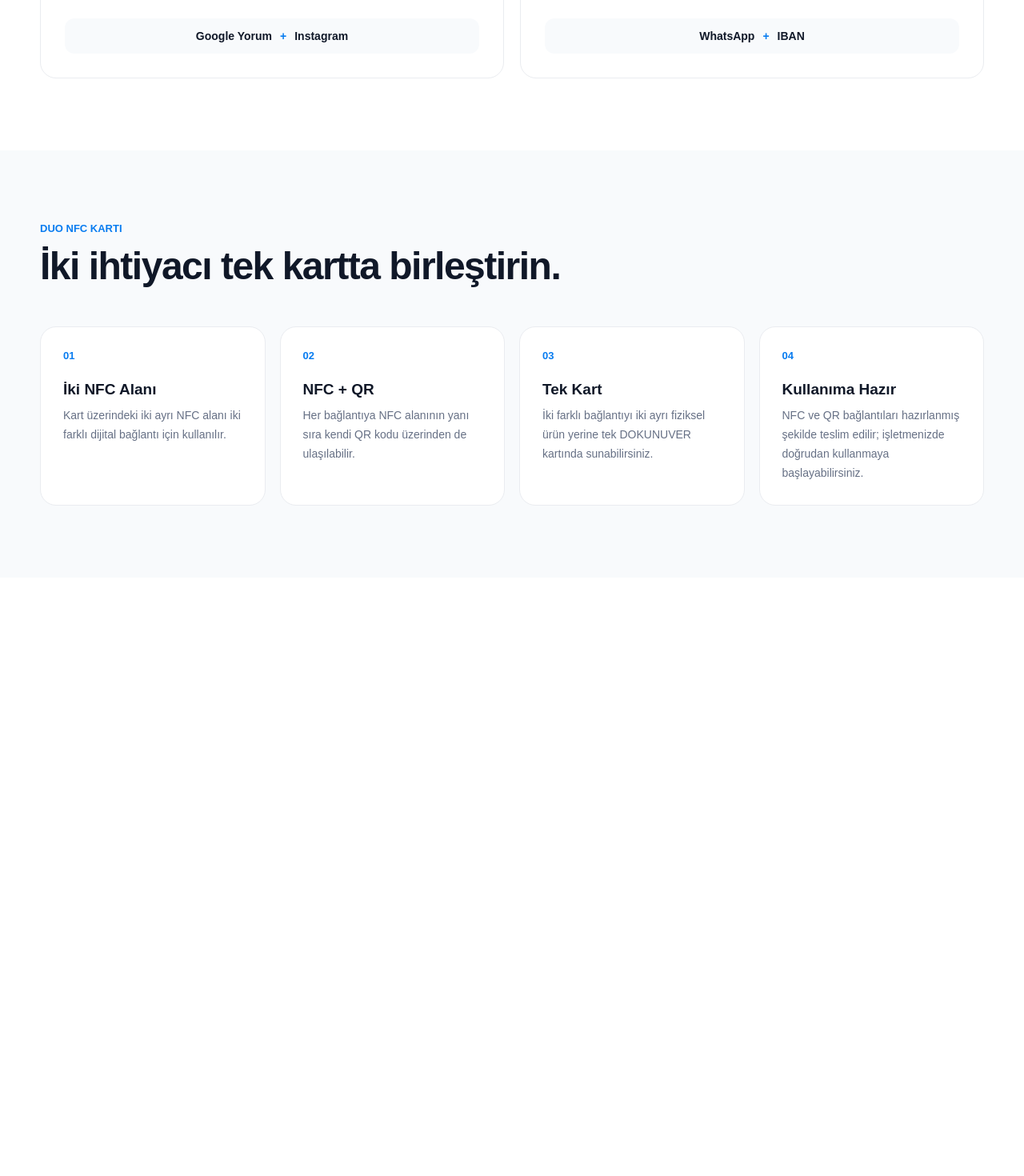
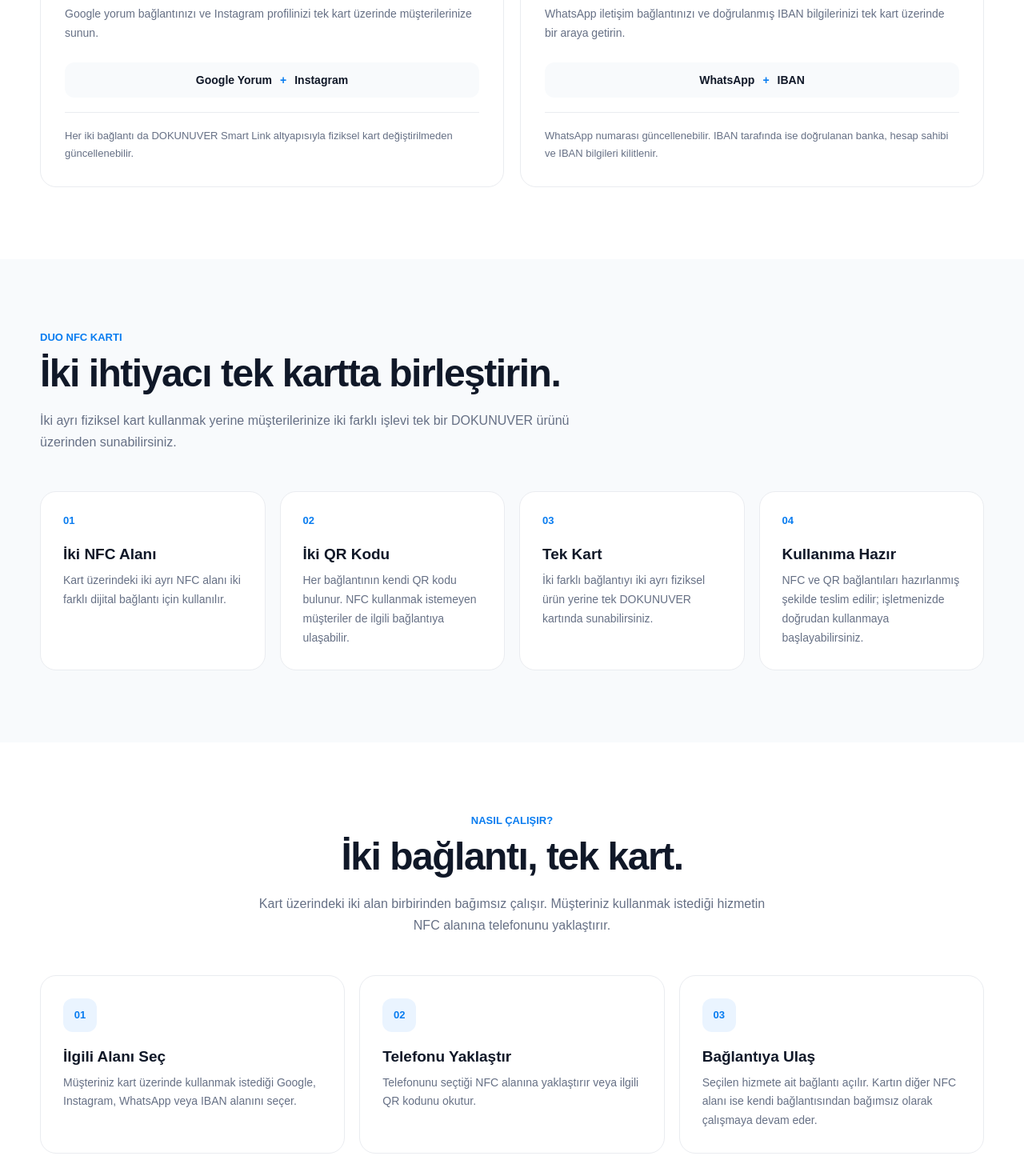
Before and after one commit to temurtasyucel-ops/dokunuver-Web, a Next.js app: page /urunler/duo in a window 1280 px wide. Shown: the part 1244-2714 px from the top of the page at 80% size. Before the commit the page ends 1966 px from the top, so only its background shows below. Built offline with nearby package versions, Linux system fonts and the light colour scheme.

Commit message:
Update page.js

```diff
--- a/app/urunler/duo/page.js
+++ b/app/urunler/duo/page.js
@@ -23,6 +23,7 @@ export default function DuoPage() {
           display: "flex",
           alignItems: "center",
           justifyContent: "space-between",
+          gap: "20px",
         }}
       >
         <a
@@ -61,6 +62,7 @@ export default function DuoPage() {
             color: "#475467",
             fontSize: "14px",
             fontWeight: "700",
+            whiteSpace: "nowrap",
           }}
         >
           ← Ürünlere Dön
@@ -78,7 +80,8 @@ export default function DuoPage() {
         <div
           style={{
             display: "grid",
-            gridTemplateColumns: "repeat(auto-fit, minmax(320px, 1fr))",
+            gridTemplateColumns:
+              "repeat(auto-fit, minmax(320px, 1fr))",
             gap: "70px",
             alignItems: "center",
           }}
@@ -100,7 +103,8 @@ export default function DuoPage() {
                 maxWidth: "500px",
                 height: "auto",
                 borderRadius: "20px",
-                boxShadow: "0 20px 50px rgba(16,24,40,0.12)",
+                boxShadow:
+                  "0 20px 50px rgba(16,24,40,0.12)",
               }}
             />
           </div>
@@ -141,8 +145,10 @@ export default function DuoPage() {
                 lineHeight: "1.7",
               }}
             >
-              İki farklı dijital bağlantıyı, iki ayrı NFC alanı ve QR
-              kodlarıyla tek DOKUNUVER kartında bir araya getirin.
+              İki farklı dijital bağlantıyı, iki ayrı NFC alanı ve
+              iki ayrı QR koduyla tek DOKUNUVER kartında bir araya
+              getirin. Müşteriniz ihtiyacına göre kart üzerindeki
+              ilgili alana dokunsun.
             </p>
 
             {/* FİYAT */}
@@ -184,8 +190,13 @@ export default function DuoPage() {
               <div>✓ 10 × 10 cm</div>
               <div>✓ 2 ayrı NFC alanı</div>
               <div>✓ 2 ayrı QR kod</div>
-              <div>✓ İki bağlantı tek kartta</div>
-              <div>✓ Masaüstü stand veya çift taraflı bant seçeneği</div>
+              <div>✓ İki farklı işlev tek kartta</div>
+              <div>
+                ✓ Google + Instagram veya WhatsApp + IBAN
+              </div>
+              <div>
+                ✓ Masaüstü stand veya çift taraflı bant seçeneği
+              </div>
             </div>
 
             {/* BUTONLAR */}
@@ -249,7 +260,7 @@ export default function DuoPage() {
         >
           <div
             style={{
-              maxWidth: "700px",
+              maxWidth: "720px",
               marginBottom: "48px",
             }}
           >
@@ -268,6 +279,7 @@ export default function DuoPage() {
               style={{
                 margin: "0",
                 fontSize: "clamp(32px, 5vw, 48px)",
+                lineHeight: "1.1",
                 letterSpacing: "-1.5px",
               }}
             >
@@ -282,14 +294,16 @@ export default function DuoPage() {
                 lineHeight: "1.7",
               }}
             >
-              Duo NFC Kartı iki farklı seçenekle hazırlanır.
+              Duo NFC Kartı iki farklı ürün kombinasyonuyla
+              hazırlanır.
             </p>
           </div>
 
           <div
             style={{
               display: "grid",
-              gridTemplateColumns: "repeat(auto-fit, minmax(280px, 1fr))",
+              gridTemplateColumns:
+                "repeat(auto-fit, minmax(280px, 1fr))",
               gap: "20px",
             }}
           >
@@ -299,14 +313,16 @@ export default function DuoPage() {
               description="Google yorum bağlantınızı ve Instagram profilinizi tek kart üzerinde müşterilerinize sunun."
               first="Google Yorum"
               second="Instagram"
+              detail="Her iki bağlantı da DOKUNUVER Smart Link altyapısıyla fiziksel kart değiştirilmeden güncellenebilir."
             />
 
             <DuoOption
               number="02"
               title="WhatsApp + IBAN"
-              description="WhatsApp iletişim bağlantınızı ve IBAN bilgilerinizi tek kart üzerinde bir araya getirin."
+              description="WhatsApp iletişim bağlantınızı ve doğrulanmış IBAN bilgilerinizi tek kart üzerinde bir araya getirin."
               first="WhatsApp"
               second="IBAN"
+              detail="WhatsApp numarası güncellenebilir. IBAN tarafında ise doğrulanan banka, hesap sahibi ve IBAN bilgileri kilitlenir."
             />
           </div>
         </div>
@@ -346,17 +362,32 @@ export default function DuoPage() {
               style={{
                 margin: "0",
                 fontSize: "clamp(32px, 5vw, 48px)",
+                lineHeight: "1.1",
                 letterSpacing: "-1.5px",
               }}
             >
               İki ihtiyacı tek kartta birleştirin.
             </h2>
+
+            <p
+              style={{
+                margin: "18px 0 0",
+                color: "#667085",
+                fontSize: "16px",
+                lineHeight: "1.7",
+              }}
+            >
+              İki ayrı fiziksel kart kullanmak yerine müşterilerinize
+              iki farklı işlevi tek bir DOKUNUVER ürünü üzerinden
+              sunabilirsiniz.
+            </p>
           </div>
 
           <div
             style={{
               display: "grid",
-              gridTemplateColumns: "repeat(auto-fit, minmax(240px, 1fr))",
+              gridTemplateColumns:
+                "repeat(auto-fit, minmax(240px, 1fr))",
               gap: "18px",
             }}
           >
@@ -368,8 +399,8 @@ export default function DuoPage() {
 
             <FeatureCard
               number="02"
-              title="NFC + QR"
-              description="Her bağlantıya NFC alanının yanı sıra kendi QR kodu üzerinden de ulaşılabilir."
+              title="İki QR Kodu"
+              description="Her bağlantının kendi QR kodu bulunur. NFC kullanmak istemeyen müşteriler de ilgili bağlantıya ulaşabilir."
             />
 
             <FeatureCard
@@ -386,11 +417,241 @@ export default function DuoPage() {
           </div>
         </div>
       </section>
+
+      {/* NASIL ÇALIŞIR */}
+      <section
+        style={{
+          background: "#ffffff",
+          padding: "90px 24px",
+        }}
+      >
+        <div
+          style={{
+            maxWidth: "1180px",
+            margin: "0 auto",
+            textAlign: "center",
+          }}
+        >
+          <div
+            style={{
+              color: "#087cf0",
+              fontSize: "13px",
+              fontWeight: "800",
+              marginBottom: "12px",
+            }}
+          >
+            NASIL ÇALIŞIR?
+          </div>
+
+          <h2
+            style={{
+              margin: "0",
+              fontSize: "clamp(32px, 5vw, 48px)",
+              lineHeight: "1.1",
+              letterSpacing: "-1.5px",
+            }}
+          >
+            İki bağlantı, tek kart.
+          </h2>
+
+          <p
+            style={{
+              maxWidth: "650px",
+              margin: "18px auto 48px",
+              color: "#667085",
+              fontSize: "16px",
+              lineHeight: "1.7",
+            }}
+          >
+            Kart üzerindeki iki alan birbirinden bağımsız çalışır.
+            Müşteriniz kullanmak istediği hizmetin NFC alanına
+            telefonunu yaklaştırır.
+          </p>
+
+          <div
+            style={{
+              display: "grid",
+              gridTemplateColumns:
+                "repeat(auto-fit, minmax(240px, 1fr))",
+              gap: "18px",
+              textAlign: "left",
+            }}
+          >
+            <StepCard
+              number="01"
+              title="İlgili Alanı Seç"
+              description="Müşteriniz kart üzerinde kullanmak istediği Google, Instagram, WhatsApp veya IBAN alanını seçer."
+            />
+
+            <StepCard
+              number="02"
+              title="Telefonu Yaklaştır"
+              description="Telefonunu seçtiği NFC alanına yaklaştırır veya ilgili QR kodunu okutur."
+            />
+
+            <StepCard
+              number="03"
+              title="Bağlantıya Ulaş"
+              description="Seçilen hizmete ait bağlantı açılır. Kartın diğer NFC alanı ise kendi bağlantısından bağımsız olarak çalışmaya devam eder."
+            />
+          </div>
+        </div>
+      </section>
+
+      {/* DUO YÖNETİM MANTIĞI */}
+      <section
+        style={{
+          background: "#f8fafc",
+          padding: "90px 24px",
+        }}
+      >
+        <div
+          style={{
+            maxWidth: "1000px",
+            margin: "0 auto",
+          }}
+        >
+          <div
+            style={{
+              textAlign: "center",
+              marginBottom: "42px",
+            }}
+          >
+            <div
+              style={{
+                color: "#087cf0",
+                fontSize: "13px",
+                fontWeight: "800",
+                marginBottom: "12px",
+              }}
+            >
+              BAĞLANTI YÖNETİMİ
+            </div>
+
+            <h2
+              style={{
+                margin: 0,
+                fontSize: "clamp(30px, 5vw, 44px)",
+                lineHeight: "1.1",
+                letterSpacing: "-1.3px",
+              }}
+            >
+              Her Duo seçeneği kendi kurallarına göre çalışır.
+            </h2>
+          </div>
+
+          <div
+            style={{
+              display: "grid",
+              gridTemplateColumns:
+                "repeat(auto-fit, minmax(280px, 1fr))",
+              gap: "20px",
+            }}
+          >
+            <InfoCard
+              title="Google + Instagram"
+              accent="#087cf0"
+              background="#eaf4ff"
+              description="Google yorum ve Instagram bağlantıları DOKUNUVER Smart Link altyapısı üzerinden yönetilir. Hedef bağlantılar değişirse fiziksel kartın yeniden üretilmesi gerekmez."
+            />
+
+            <InfoCard
+              title="WhatsApp + IBAN"
+              accent="#067647"
+              background="#ecfdf3"
+              description="WhatsApp bağlantısı gerektiğinde güncellenebilir. IBAN tarafındaki banka, hesap sahibi ve IBAN bilgileri ise doğrulama işleminden sonra kilitlenir ve normal yönetim işlemleriyle değiştirilemez."
+            />
+          </div>
+        </div>
+      </section>
+
+      {/* SİPARİŞ CTA */}
+      <section
+        style={{
+          background: "#ffffff",
+          padding: "90px 24px 100px",
+        }}
+      >
+        <div
+          style={{
+            maxWidth: "1180px",
+            margin: "0 auto",
+            background: "#101828",
+            borderRadius: "28px",
+            padding: "60px 28px",
+            color: "#ffffff",
+            textAlign: "center",
+          }}
+        >
+          <div
+            style={{
+              color: "#53b1fd",
+              fontSize: "13px",
+              fontWeight: "800",
+              marginBottom: "14px",
+            }}
+          >
+            DOKUNUVER
+          </div>
+
+          <h2
+            style={{
+              maxWidth: "720px",
+              margin: "0 auto",
+              fontSize: "clamp(30px, 5vw, 46px)",
+              lineHeight: "1.1",
+              letterSpacing: "-1.4px",
+            }}
+          >
+            İki dijital bağlantıyı tek kartta birleştirin.
+          </h2>
+
+          <p
+            style={{
+              maxWidth: "650px",
+              margin: "20px auto 30px",
+              color: "#98a2b3",
+              fontSize: "16px",
+              lineHeight: "1.7",
+            }}
+          >
+            Sipariş için WhatsApp üzerinden bize ulaşın.
+            Google + Instagram veya WhatsApp + IBAN Duo
+            seçeneklerinden hangisini istediğinizi belirtin;
+            kartınızı kullanıma hazır şekilde hazırlayalım.
+          </p>
+
+          <a
+            href="https://wa.me/905075738349?text=Merhaba%2C%20DOKUNUVER%20Duo%20NFC%20Kart%C4%B1%20sipari%C5%9Fi%20vermek%20istiyorum."
+            target="_blank"
+            rel="noreferrer"
+            style={{
+              display: "inline-block",
+              textDecoration: "none",
+              background: "#25D366",
+              color: "#ffffff",
+              padding: "16px 26px",
+              borderRadius: "13px",
+              fontSize: "15px",
+              fontWeight: "800",
+            }}
+          >
+            WhatsApp'tan Sipariş Ver
+          </a>
+        </div>
+      </section>
     </main>
   );
 }
 
-function DuoOption({ number, title, description, first, second }) {
+function DuoOption({
+  number,
+  title,
+  description,
+  first,
+  second,
+  detail,
+}) {
   return (
     <div
       style={{
@@ -442,6 +703,7 @@ function DuoOption({ number, title, description, first, second }) {
         }}
       >
         {first}
+
         <span
           style={{
             color: "#087cf0",
@@ -450,7 +712,21 @@ function DuoOption({ number, title, description, first, second }) {
         >
           +
         </span>
+
         {second}
+      </div>
+
+      <div
+        style={{
+          marginTop: "18px",
+          paddingTop: "18px",
+          borderTop: "1px solid #eaecf0",
+          color: "#667085",
+          fontSize: "13px",
+          lineHeight: "1.7",
+        }}
+      >
+        {detail}
       </div>
     </div>
   );
@@ -499,3 +775,98 @@ function FeatureCard({ number, title, description }) {
     </div>
   );
 }
+
+function StepCard({ number, title, description }) {
+  return (
+    <div
+      style={{
+        background: "#ffffff",
+        border: "1px solid #eaecf0",
+        borderRadius: "20px",
+        padding: "28px",
+      }}
+    >
+      <div
+        style={{
+          width: "42px",
+          height: "42px",
+          borderRadius: "12px",
+          background: "#eaf4ff",
+          color: "#087cf0",
+          display: "flex",
+          alignItems: "center",
+          justifyContent: "center",
+          fontSize: "13px",
+          fontWeight: "900",
+          marginBottom: "20px",
+        }}
+      >
+        {number}
+      </div>
+
+      <h3
+        style={{
+          margin: "0 0 10px",
+          fontSize: "19px",
+        }}
+      >
+        {title}
+      </h3>
+
+      <p
+        style={{
+          margin: "0",
+          color: "#667085",
+          fontSize: "14px",
+          lineHeight: "1.7",
+        }}
+      >
+        {description}
+      </p>
+    </div>
+  );
+}
+
+function InfoCard({
+  title,
+  description,
+  accent,
+  background,
+}) {
+  return (
+    <div
+      style={{
+        background: "#ffffff",
+        border: "1px solid #eaecf0",
+        borderRadius: "20px",
+        padding: "28px",
+      }}
+    >
+      <div
+        style={{
+          display: "inline-block",
+          padding: "7px 11px",
+          borderRadius: "999px",
+          background,
+          color: accent,
+          fontSize: "12px",
+          fontWeight: "900",
+          marginBottom: "16px",
+        }}
+      >
+        {title}
+      </div>
+
+      <p
+        style={{
+          margin: 0,
+          color: "#667085",
+          fontSize: "14px",
+          lineHeight: "1.8",
+        }}
+      >
+        {description}
+      </p>
+    </div>
+  );
+}
```
